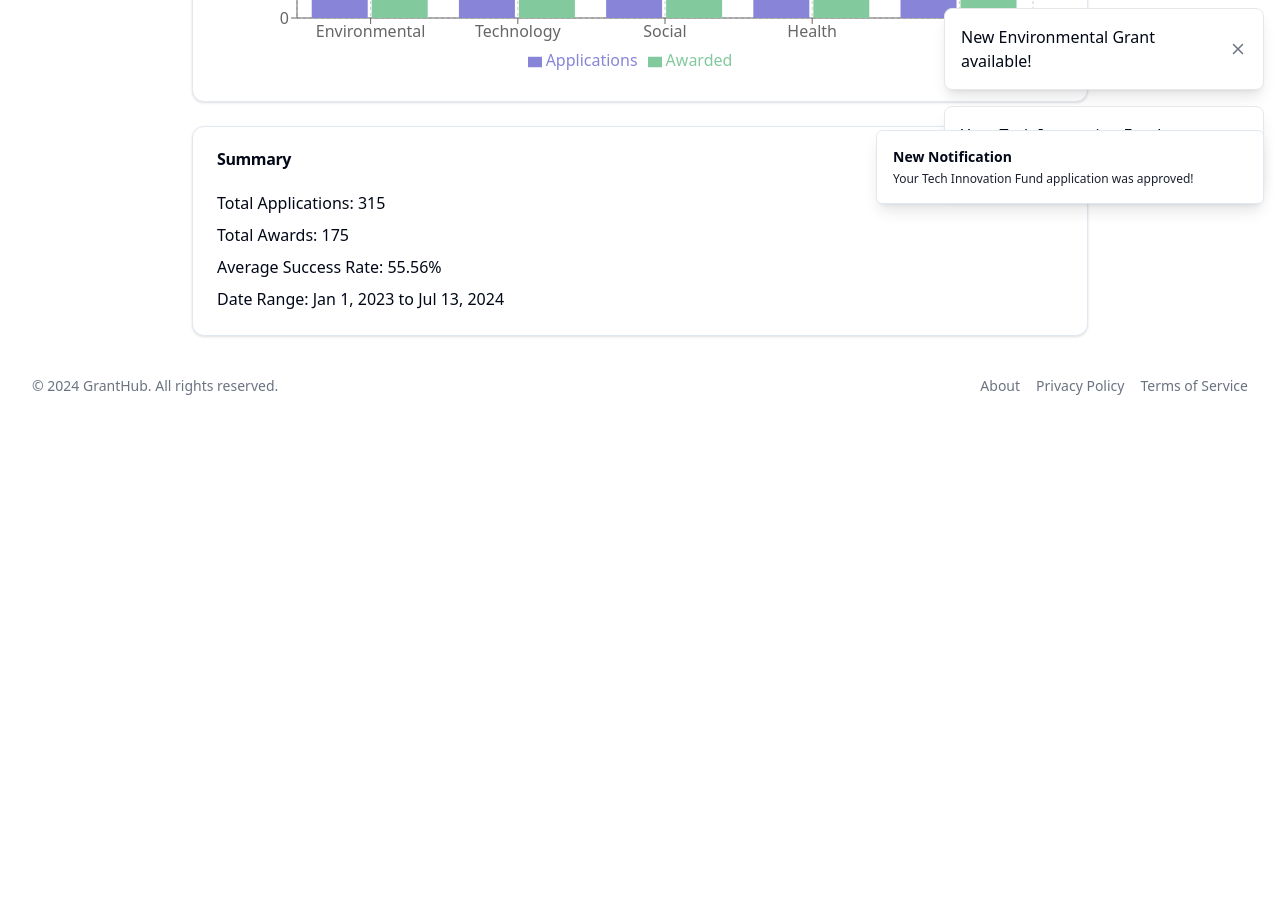
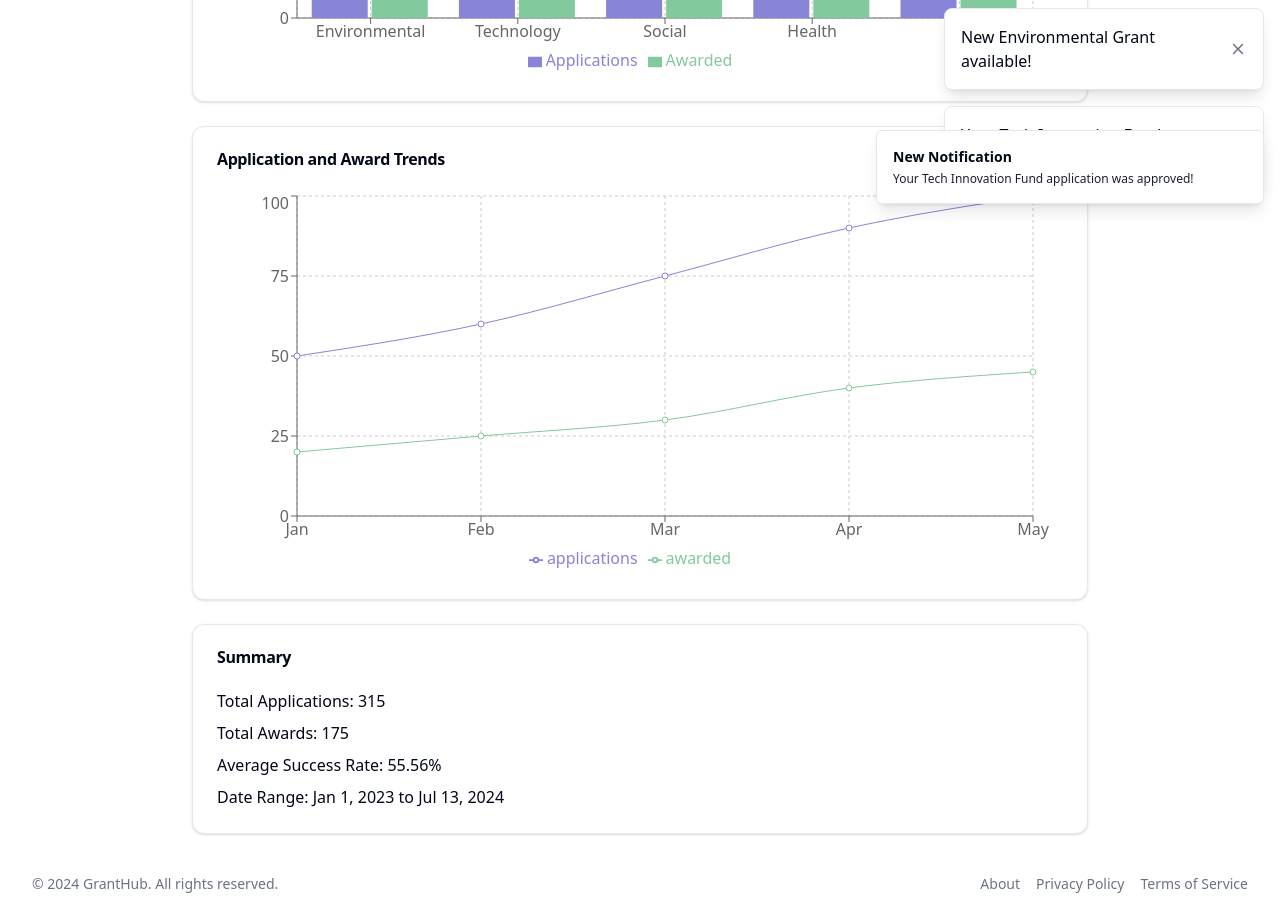
Before and after one commit to fffilps/sg-1181720907235716, a Next.js app: page /analytics in a window 1280 px wide. Shown: the part 580-1490 px from the top of the page. Before the commit the page ends 992 px from the top, so only its background shows below. Built offline with nearby package versions, Linux system fonts and the light colour scheme.

Commit message:
SOFTGEN MAGIC

```diff
--- /dev/null
+++ b/src/components/EmailPreferences.jsx
@@ -0,0 +1,71 @@
+import { useState } from 'react';
+import { Card, CardHeader, CardTitle, CardContent } from "@/components/ui/card";
+import { Switch } from "@/components/ui/switch";
+import { Label } from "@/components/ui/label";
+import { Button } from "@/components/ui/button";
+import { toast } from "@/components/ui/use-toast";
+
+export default function EmailPreferences() {
+  const [preferences, setPreferences] = useState({
+    newGrants: true,
+    applicationUpdates: true,
+    weeklyDigest: false,
+    marketingEmails: false,
+  });
+
+  const handleToggle = (key) => {
+    setPreferences(prev => ({ ...prev, [key]: !prev[key] }));
+  };
+
+  const handleSave = () => {
+    // In a real app, you'd send this data to your backend
+    console.log('Saving preferences:', preferences);
+    toast({
+      title: "Preferences Saved",
+      description: "Your email preferences have been updated.",
+    });
+  };
+
+  return (
+    <Card>
+      <CardHeader>
+        <CardTitle>Email Preferences</CardTitle>
+      </CardHeader>
+      <CardContent className="space-y-4">
+        <div className="flex items-center justify-between">
+          <Label htmlFor="newGrants">New Grant Notifications</Label>
+          <Switch
+            id="newGrants"
+            checked={preferences.newGrants}
+            onCheckedChange={() => handleToggle('newGrants')}
+          />
+        </div>
+        <div className="flex items-center justify-between">
+          <Label htmlFor="applicationUpdates">Application Updates</Label>
+          <Switch
+            id="applicationUpdates"
+            checked={preferences.applicationUpdates}
+            onCheckedChange={() => handleToggle('applicationUpdates')}
+          />
+        </div>
+        <div className="flex items-center justify-between">
+          <Label htmlFor="weeklyDigest">Weekly Digest</Label>
+          <Switch
+            id="weeklyDigest"
+            checked={preferences.weeklyDigest}
+            onCheckedChange={() => handleToggle('weeklyDigest')}
+          />
+        </div>
+        <div className="flex items-center justify-between">
+          <Label htmlFor="marketingEmails">Marketing Emails</Label>
+          <Switch
+            id="marketingEmails"
+            checked={preferences.marketingEmails}
+            onCheckedChange={() => handleToggle('marketingEmails')}
+          />
+        </div>
+        <Button onClick={handleSave} className="w-full">Save Preferences</Button>
+      </CardContent>
+    </Card>
+  );
+}
--- a/src/pages/analytics.js
+++ b/src/pages/analytics.js
@@ -2,10 +2,11 @@ import { useState, useEffect } from 'react';
 import { Card, CardHeader, CardTitle, CardContent } from "@/components/ui/card";
 import { Select, SelectContent, SelectItem, SelectTrigger, SelectValue } from "@/components/ui/select";
 import { Button } from "@/components/ui/button";
-import { BarChart, Bar, XAxis, YAxis, CartesianGrid, Tooltip, Legend, ResponsiveContainer } from 'recharts';
+import { BarChart, Bar, XAxis, YAxis, CartesianGrid, Tooltip, Legend, ResponsiveContainer, LineChart, Line } from 'recharts';
 import SEO from '@/components/SEO';
 import { DateRangePicker } from "@/components/ui/date-range-picker";
 import { format } from 'date-fns';
+import { motion } from 'framer-motion';
 
 const dummyAnalyticsData = [
   { name: 'Environmental', applications: 65, awarded: 40 },
@@ -15,14 +16,24 @@ const dummyAnalyticsData = [
   { name: 'Arts', applications: 45, awarded: 25 },
 ];
 
+const dummyTrendData = [
+  { month: 'Jan', applications: 50, awarded: 20 },
+  { month: 'Feb', applications: 60, awarded: 25 },
+  { month: 'Mar', applications: 75, awarded: 30 },
+  { month: 'Apr', applications: 90, awarded: 40 },
+  { month: 'May', applications: 100, awarded: 45 },
+];
+
 export default function Analytics() {
   const [analyticsData, setAnalyticsData] = useState([]);
+  const [trendData, setTrendData] = useState([]);
   const [selectedCategory, setSelectedCategory] = useState('All');
   const [dateRange, setDateRange] = useState({ from: new Date(2023, 0, 1), to: new Date() });
 
   useEffect(() => {
     // In a real app, you'd fetch this data from your backend based on the selected filters
     setAnalyticsData(dummyAnalyticsData);
+    setTrendData(dummyTrendData);
   }, [selectedCategory, dateRange]);
 
   const handleExport = () => {
@@ -71,6 +82,11 @@ export default function Analytics() {
           <Button onClick={handleExport}>Export CSV</Button>
         </div>
 
+        <motion.div
+          initial={{ opacity: 0, y: 20 }}
+          animate={{ opacity: 1, y: 0 }}
+          transition={{ duration: 0.5 }}
+        >
           <Card>
             <CardHeader>
               <CardTitle>Applications vs Awards by Category</CardTitle>
@@ -99,7 +115,48 @@ export default function Analytics() {
               </div>
             </CardContent>
           </Card>
+        </motion.div>
 
+        <motion.div
+          initial={{ opacity: 0, y: 20 }}
+          animate={{ opacity: 1, y: 0 }}
+          transition={{ duration: 0.5, delay: 0.2 }}
+        >
+          <Card>
+            <CardHeader>
+              <CardTitle>Application and Award Trends</CardTitle>
+            </CardHeader>
+            <CardContent>
+              <div className="h-96">
+                <ResponsiveContainer width="100%" height="100%">
+                  <LineChart
+                    data={trendData}
+                    margin={{
+                      top: 5,
+                      right: 30,
+                      left: 20,
+                      bottom: 5,
+                    }}
+                  >
+                    <CartesianGrid strokeDasharray="3 3" />
+                    <XAxis dataKey="month" />
+                    <YAxis />
+                    <Tooltip />
+                    <Legend />
+                    <Line type="monotone" dataKey="applications" stroke="#8884d8" activeDot={{ r: 8 }} />
+                    <Line type="monotone" dataKey="awarded" stroke="#82ca9d" />
+                  </LineChart>
+                </ResponsiveContainer>
+              </div>
+            </CardContent>
+          </Card>
+        </motion.div>
+
+        <motion.div
+          initial={{ opacity: 0, y: 20 }}
+          animate={{ opacity: 1, y: 0 }}
+          transition={{ duration: 0.5, delay: 0.4 }}
+        >
           <Card>
             <CardHeader>
               <CardTitle>Summary</CardTitle>
@@ -113,6 +170,7 @@ export default function Analytics() {
               </ul>
             </CardContent>
           </Card>
+        </motion.div>
       </div>
     </>
   );
```
Lines whose indentation alone changed are shown as unchanged.
